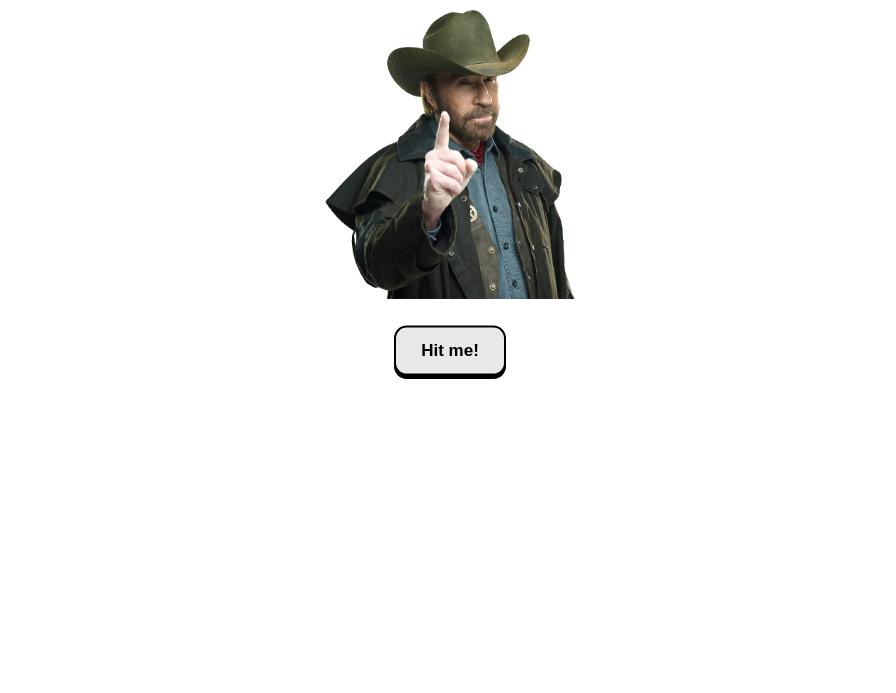
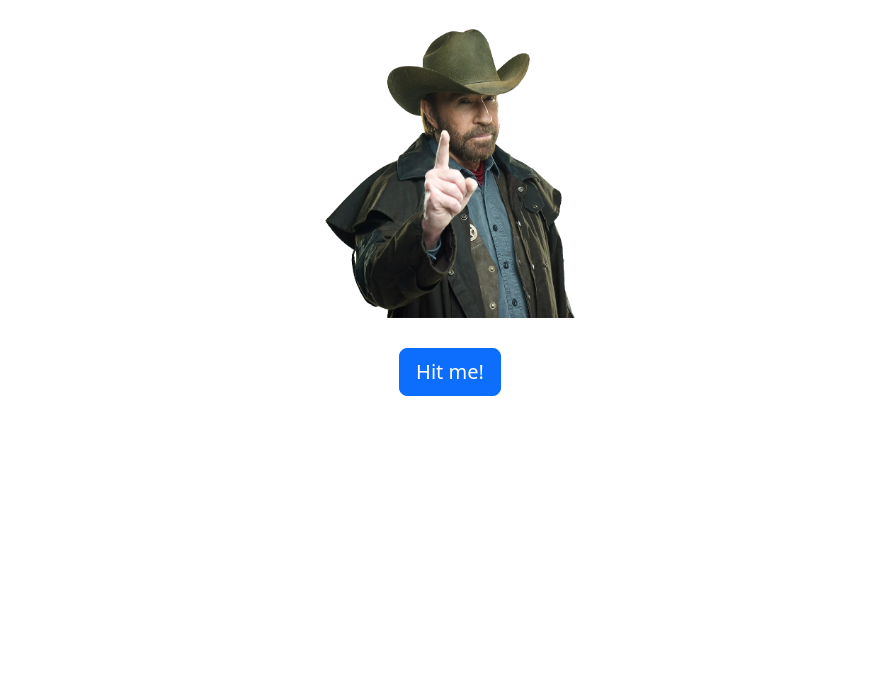
Before and after one commit to Leoxl83/chuckNorrisProjectApi, a plain HTML site: page index.html in a window 1280 px wide. Shown: the part 107-800 px from the top of the page, without its empty margins (190-1086 px from the left). Drawn offline with nearby package versions, Linux system fonts and the light colour scheme.

Commit message:
correcciones

```diff
--- a/index.html
+++ b/index.html
@@ -1,31 +1,32 @@
 <!DOCTYPE html>
 <html lang="en">
+
 <head>
     <meta charset="UTF-8">
     <meta http-equiv="X-UA-Compatible" content="IE=edge">
     <meta name="viewport" content="width=device-width, initial-scale=1.0">
     <link rel="stylesheet" href="../styles/styles.css" />
+    <link href="https://cdn.jsdelivr.net/npm/bootstrap@5.2.3/dist/css/bootstrap.min.css" rel="stylesheet" integrity="sha384-rbsA2VBKQhggwzxH7pPCaAqO46MgnOM80zW1RWuH61DGLwZJEdK2Kadq2F9CUG65" crossorigin="anonymous">
     <title>Chuck Norris Quotes</title>
 </head>
 
 <body>
-    <main>
+    <div class=".container-fluid">
         <div class="title">
             <h1> Welcome to your daily Chuck Norris' Quotes!</h1>
         </div>
         <div class="imageBanner">
-            <img src="./img/chuck.png"   width="250px" alt="chuck norris" />
+            <img src="./img/chuck.png" width="250px" alt="chuck norris" />
         </div>
         <div class="boton">
-            <button id="btnSubmit">
-                <span class="button_top"> Hit me!</span>
-            </button>
+            <button type="submit" class="btn btn-primary btn-lg" id="btnSubmit">Hit me!</button>
         </div>
         <div class="quoteBox" id="quote">
         </div>
-    </main>
+    </div>
 
     <script src="javascript/index.js"></script>
+    <script src="https://cdn.jsdelivr.net/npm/bootstrap@5.2.3/dist/js/bootstrap.bundle.min.js" integrity="sha384-kenU1KFdBIe4zVF0s0G1M5b4hcpxyD9F7jL+jjXkk+Q2h455rYXK/7HAuoJl+0I4" crossorigin="anonymous"></script>
 
 </body>
 
--- a/styles/styles.css
+++ b/styles/styles.css
@@ -3,14 +3,6 @@
   margin: 0;
   text-decoration: none;
   box-sizing: border-box;
-}
-
-body {
-  margin: 0% auto;
-  width: 100%;
-  font-family: 'Anonymous Pro', monospace;
-  background-color: rgb(255, 255, 255);
-  color: rgb(75, 50, 1);
 }
 
 .title {
@@ -33,6 +25,7 @@ body {
   align-items: center;
   text-align: center;
   margin-top: 30px;
+  margin-bottom: 20px;
 }
 
 .quoteBox {
@@ -41,37 +34,8 @@ body {
   align-items: center;
   text-align: center;
   margin: auto;
-  height: 150px;
-  width: 600px;
-
+  width: 400px;
+  height: 140px;
+  padding: 14px;
+  background-color: rgb(255, 255, 255);
 }
-
-button {
-  /* Variables */
-  --button_radius: 0.75em;
-  --button_color: #e8e8e8;
-  --button_outline_color: #000000;
-  font-size: 17px;
-  font-weight: bold;
-  border: none;
-  border-radius: var(--button_radius);
-  background: var(--button_outline_color);
-}
-
-.button_top {
-  display: block;
-  box-sizing: border-box;
-  border: 2px solid var(--button_outline_color);
-  border-radius: var(--button_radius);
-  padding: 0.75em 1.5em;
-  background: var(--button_color);
-  color: var(--button_outline_color);
-  transform: translateY(-0.2em);
-  transition: transform 0.1s ease;
-  cursor: pointer;
-}
-
-button:active .button_top {
-  /* Push the button downwards when pressed */
-  transform: translateY(0);
-}
```
Also changed, not shown: 1 other file.
